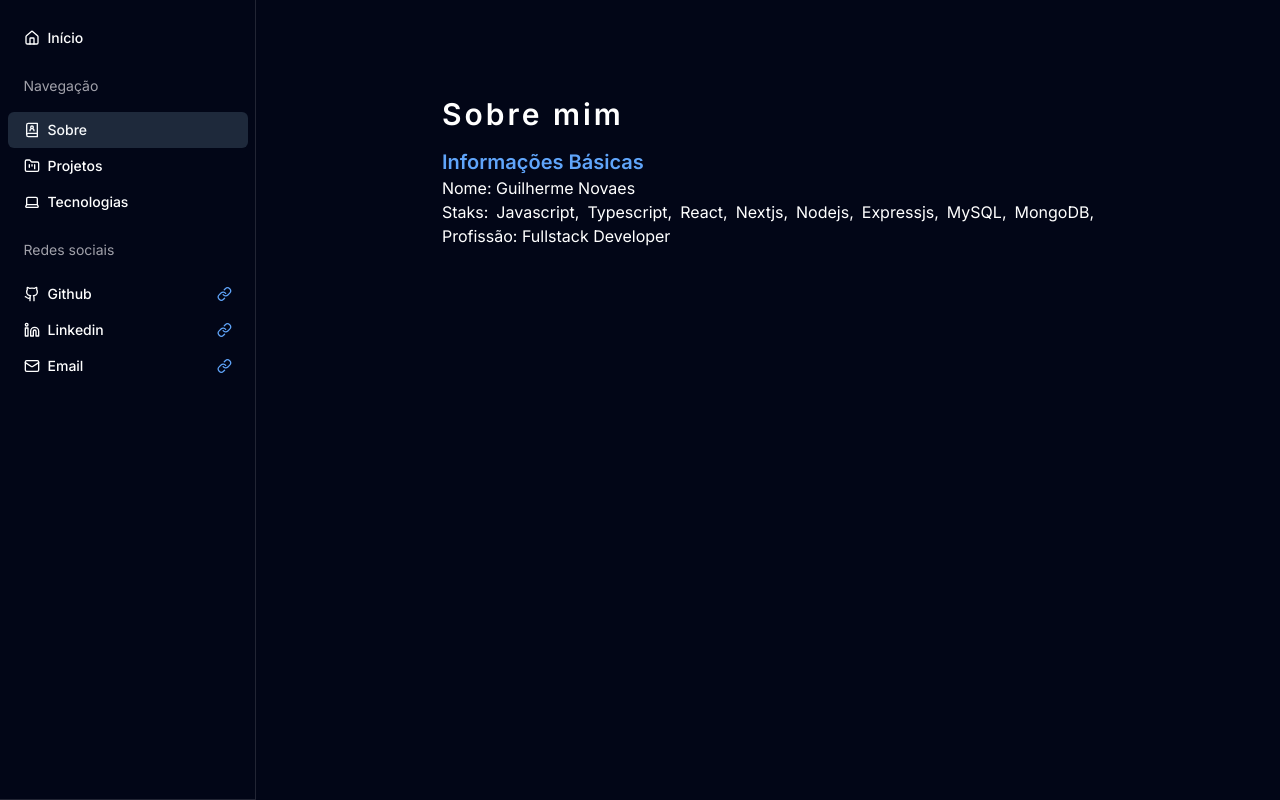
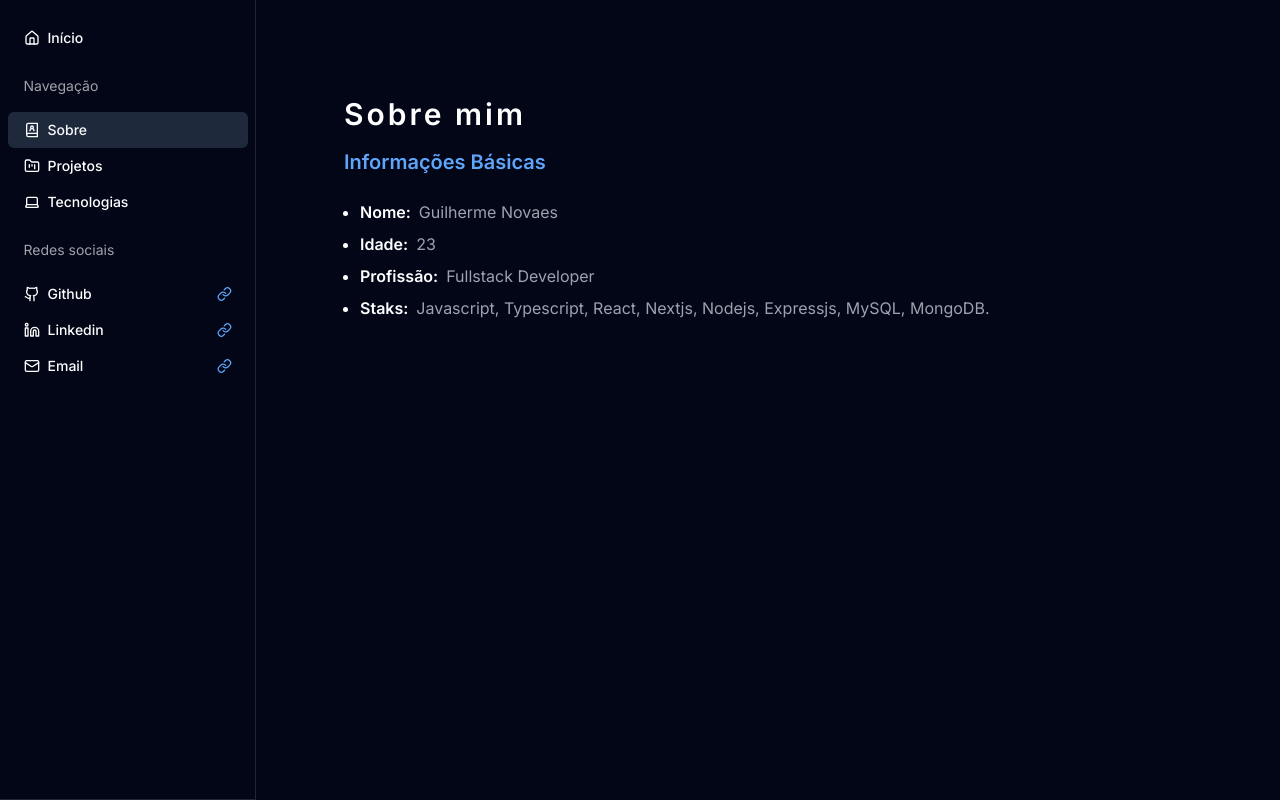
Before and after one commit to Guilherme-RNovaes/portfolioV2, a Next.js app: page /about in a window 1280 px wide. Built offline with nearby package versions, Linux system fonts and the light colour scheme.

Commit message:
feat: final basic info section

```diff
--- a/app/about/_components/AboutMe.tsx
+++ b/app/about/_components/AboutMe.tsx
@@ -7,22 +7,35 @@ import userProps from "@/config/user"
 type Props = {}
 
 export default function AboutMe({ }: Props) {
+
+  const SkillsItems = userProps.stack.join(', ')
+
   const personalInfo = (
-    <div className="flex flex-col items-start justify-center">
-      <ul>
+    <div className="flex flex-col items-start justify-center w-full">
+      <ul className="flex flex-col gap-2 list-disc m-2 px-2">
         <li>
-          <p>Nome: {userProps.name}</p>
+          <div className="flex gap-2">
+            <p className="font-semibold">Nome:</p>
+            <p className="text-gray-400">{userProps.name}</p>
+          </div>
         </li>
         <li>
           <div className="flex gap-2">
-            <p>Staks: </p>
-            {userProps.stack.map((skill, index) =>
-              <p key={index}>{skill},</p>
-            )}
+            <p className="font-semibold">Idade:</p>
+            <p className="text-gray-400">{userProps.age}</p>
           </div>
         </li>
         <li>
-          <p>Profissão: {userProps.profession}</p>
+          <div className="flex gap-2">
+            <p className="font-semibold">Profissão:</p>
+            <p className="text-gray-400">{userProps.profession}</p>
+          </div>
+        </li>
+        <li>
+          <div className="flex gap-2">
+            <p className="font-semibold">Staks:</p>
+            <p className="text-gray-400">{SkillsItems}.</p>
+          </div>
         </li>
       </ul>
     </div>
@@ -32,11 +45,10 @@ export default function AboutMe({ }: Props) {
       initial={{ opacity: 0 }}
       animate={{ opacity: 1 }}
       transition={{ duration: 0.8 }}
-      className="flex flex-col mt-16 mx-4 xl:min-w-4xl max-w-4xl items-center justify-center"
+      className="flex flex-col mt-16 md:px-6 mx-4 max-w-4xl items-center justify-center md:w-full"
     >
-      <div className="m-8">
-        <h1 className="text-3xl font-semibold pb-4 tracking-widest">Sobre mim</h1>
-        <h2 className="text-blue-400 font-semibold text-xl">Informações Básicas</h2>
+      <div className="m-8 md:w-full">
+        <h1 className="text-3xl font-semibold pb-4 tracking-widest">Sobre mim</h1> <h2 className="text-blue-400 font-semibold text-xl mb-4">Informações Básicas</h2>
         {personalInfo}
       </div>
     </motion.div>
--- a/config/user.ts
+++ b/config/user.ts
@@ -1,6 +1,7 @@
 export interface User {
   name: string
   profession: string;
+  age: number;
   cel: string;
   stack: string[];
   about: string;
@@ -11,6 +12,7 @@ const userProps: User =
 {
   name: 'Guilherme Novaes',
   profession: 'Fullstack Developer',
+  age: 23,
   cel: '(16)98844-8896',
   stack: ['Javascript', 'Typescript', 'React', 'Nextjs', 'Nodejs', 'Expressjs', 'MySQL', 'MongoDB'],
   about: 'Olá! Sou Guilherme Rogério Novaes, um entusiasta da programação de 23 anos, apaixonado por criar soluções digitais e explorar as infinitas possibilidades do mundo da tecnologia. Ao longo dos últimos três anos, mergulhei fundo no universo da programação, concentrando meus esforços na área Fullstack, que me permite dominar tanto o desenvolvimento front-end quanto o back-end de aplicações web.',
```
